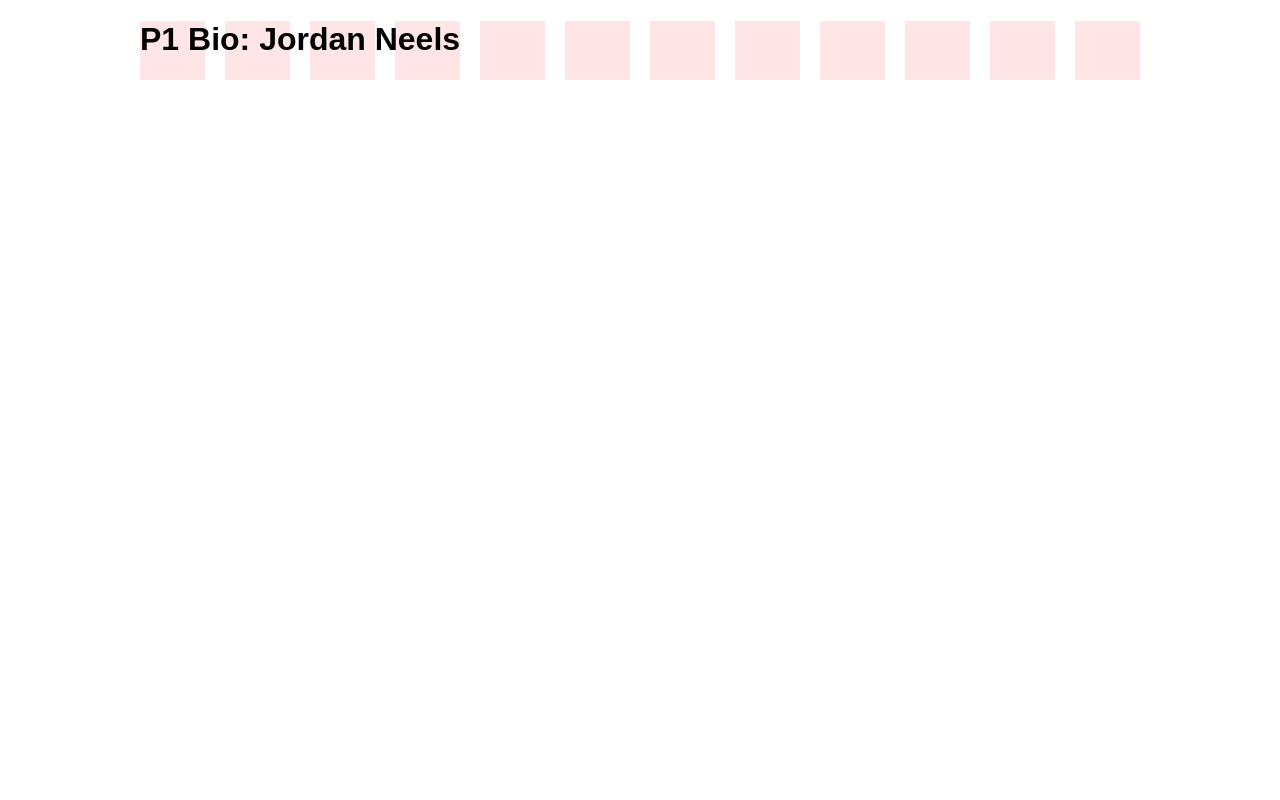
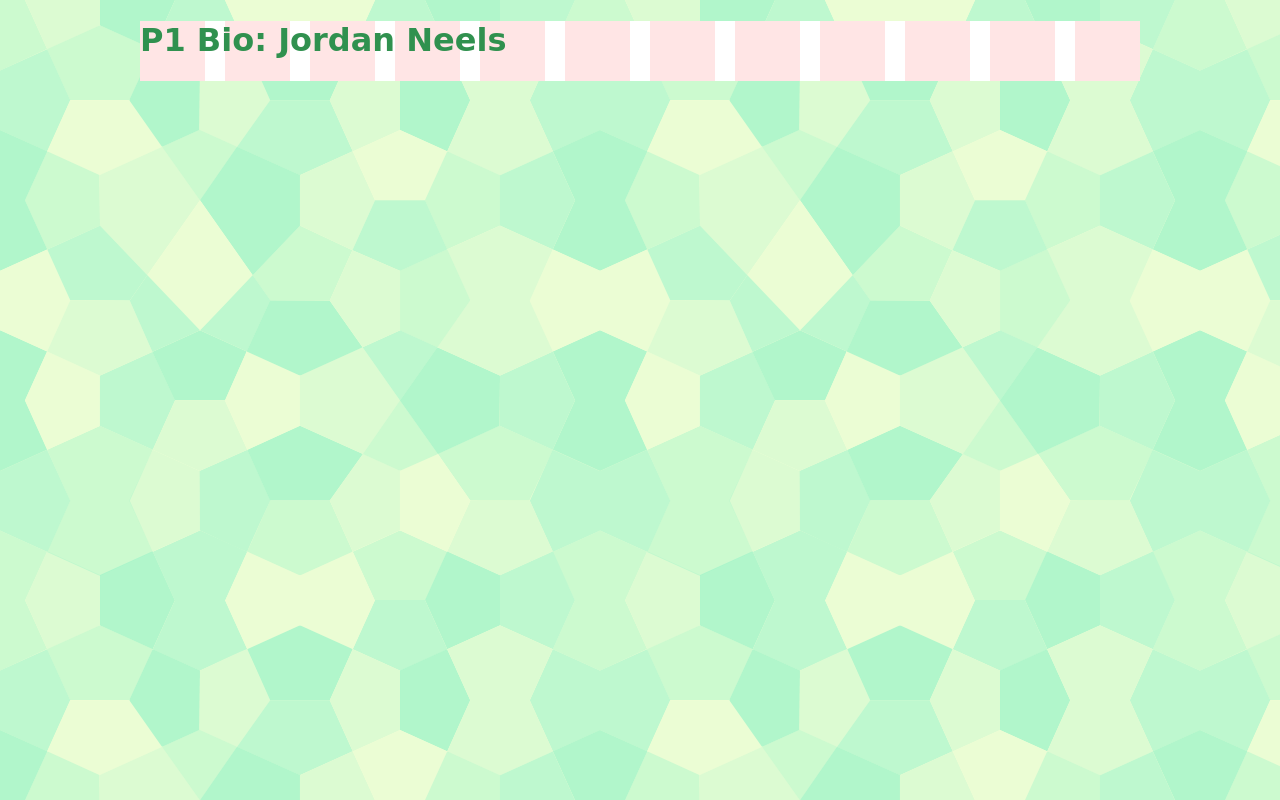
Before and after one commit to jordanneels/p1-bio-inclassassignment, a plain HTML site: page index.html in a window 1280 px wide. Drawn offline with Linux system fonts and the light colour scheme.

Commit message:
updated bg

```diff
--- a/css/styles.css
+++ b/css/styles.css
@@ -1,4 +1,12 @@
 /* Your Website Styles */
+h1 {
+	color: #30914F;
+	font-family: 'Lobster', cursive;
+}
+
+body {
+	background: url(../img/bg.png);
+}
 
 
 /* Show Grid */
```
Also changed, not shown: img/bg.png (added).
